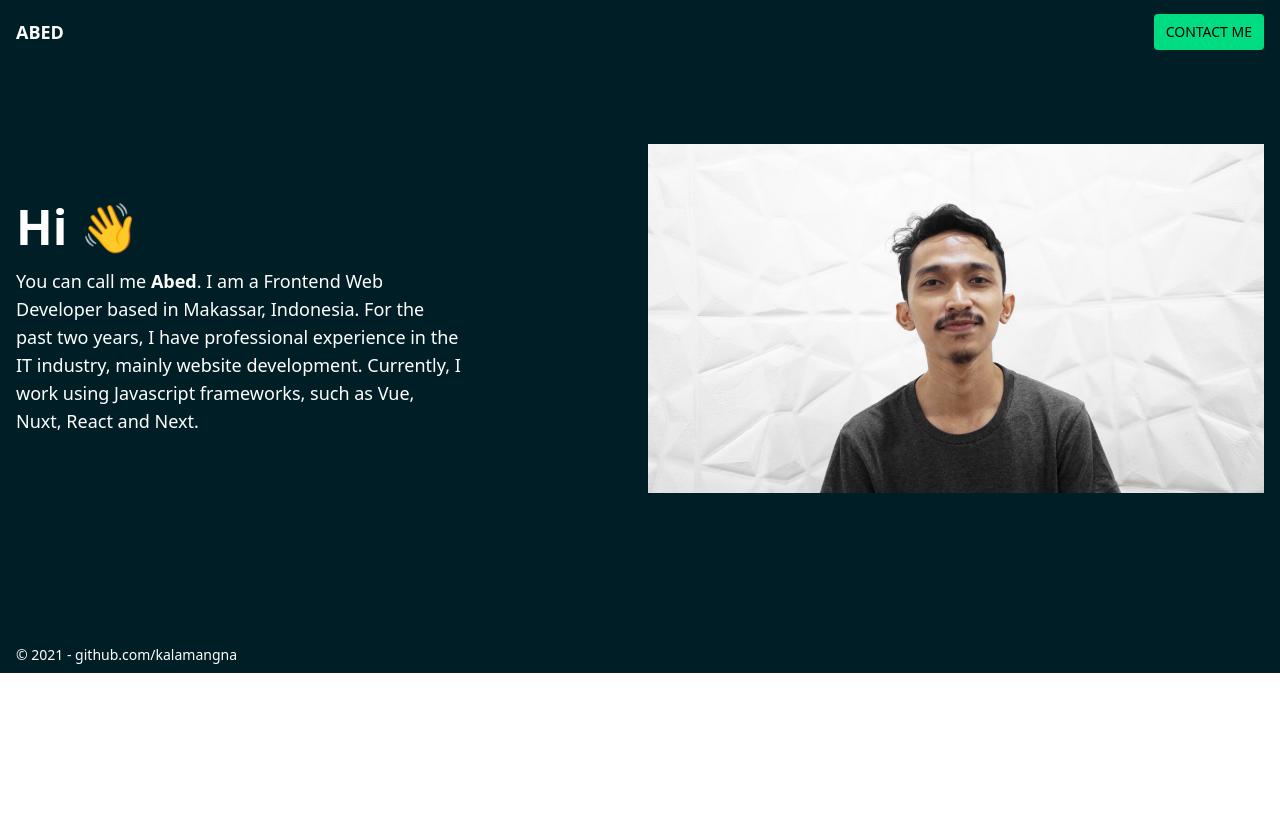
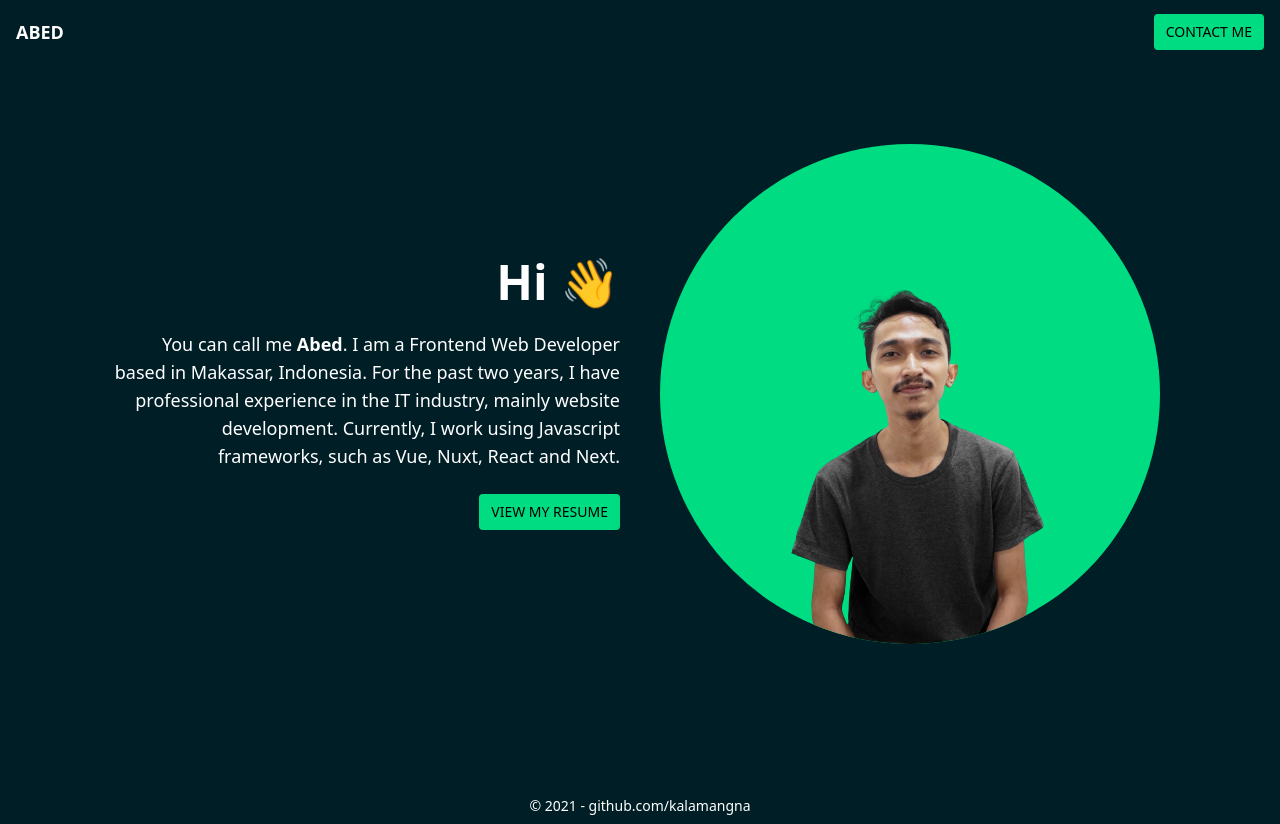
Before and after one commit to kalamangna/nuxt-portfolio, a Nuxt app: page / in a window 1280 px wide. Before the commit the page ends 800 px from the top, so only its background shows below. Built offline with nearby package versions, Linux system fonts and the light colour scheme.

Commit message:
Photo added

```diff
--- a/components/Footer.vue
+++ b/components/Footer.vue
@@ -1,5 +1,5 @@
 <template>
-  <footer class="px-4 py-2 bg-biru text-white text-sm">
+  <footer class="px-4 py-2 bg-biru text-white text-sm text-center">
     &copy; {{ new Date().getFullYear() }} -
     <span>
       <a
--- a/layouts/default.vue
+++ b/layouts/default.vue
@@ -2,7 +2,7 @@
   <div>
     <Header />
 
-    <main class="bg-biru px-4 py-16">
+    <main class="bg-biru py-16">
       <Nuxt />
     </main>
 
--- a/pages/index.vue
+++ b/pages/index.vue
@@ -1,17 +1,32 @@
 <template>
-  <div class="text-white container mx-auto">
-    <section class="flex flex-col md:flex-row gap-4 py-20 items-center">
-      <div class="flex-1">
-        <div class="text-5xl font-bold mb-4">Hi 👋</div>
-        <div class="max-w-md text-lg">
+  <div class="text-white container mx-auto px-4">
+    <section class="flex flex-col md:flex-row gap-10 py-20 items-center">
+      <div class="flex-1 text-center md:text-right">
+        <div class="text-5xl font-bold mb-6">Hi 👋</div>
+        <div class="text-lg mb-6 lg:pl-24">
           You can call me <b>Abed</b>. I am a Frontend Web Developer based in
           Makassar, Indonesia. For the past two years, I have professional
           experience in the IT industry, mainly website development. Currently,
           I work using Javascript frameworks, such as Vue, Nuxt, React and Next.
         </div>
+
+        <button
+          class="bg-ijo px-3 py-2 rounded text-sm hover:bg-ijoterang text-black"
+        >
+          VIEW MY RESUME
+        </button>
       </div>
-      <div class="flex-1">
-        <img src="~/assets/img/photo.png" />
+      <div class="flex-1 flex">
+        <div
+          class="rounded-full flex items-center justify-center bg-ijo overflow-hidden"
+        >
+          <img
+            src="~/assets/img/photo.png"
+            width="500"
+            height="500"
+            alt="photo profile"
+          />
+        </div>
       </div>
     </section>
   </div>
```
Also changed, not shown: assets/img/photo.png.
